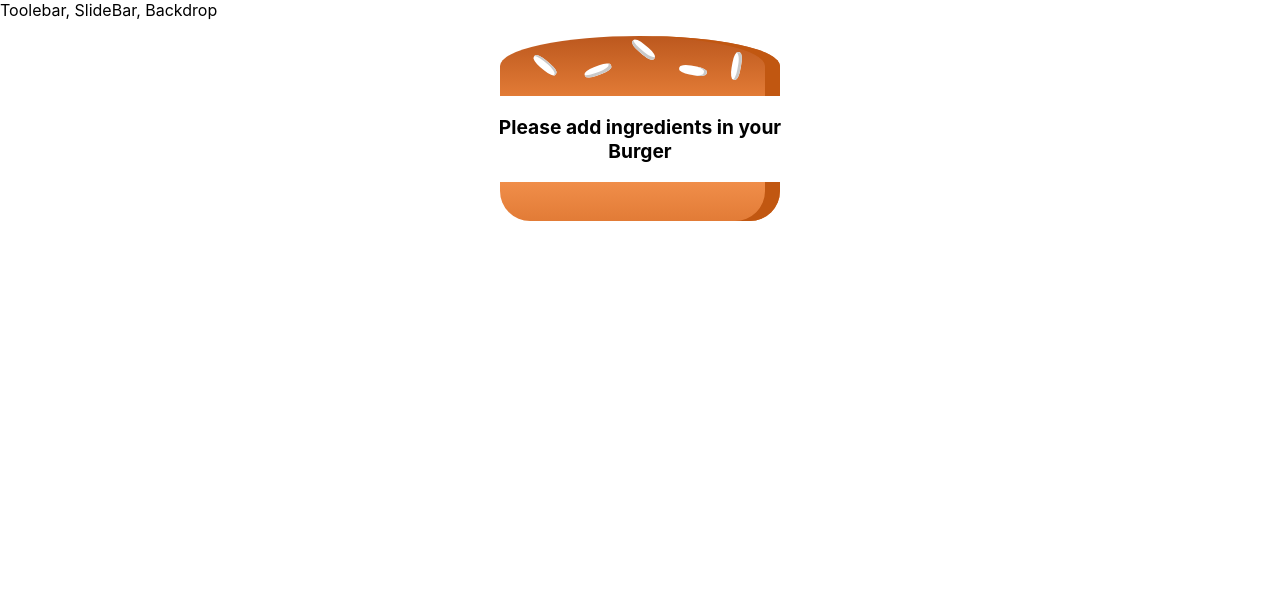
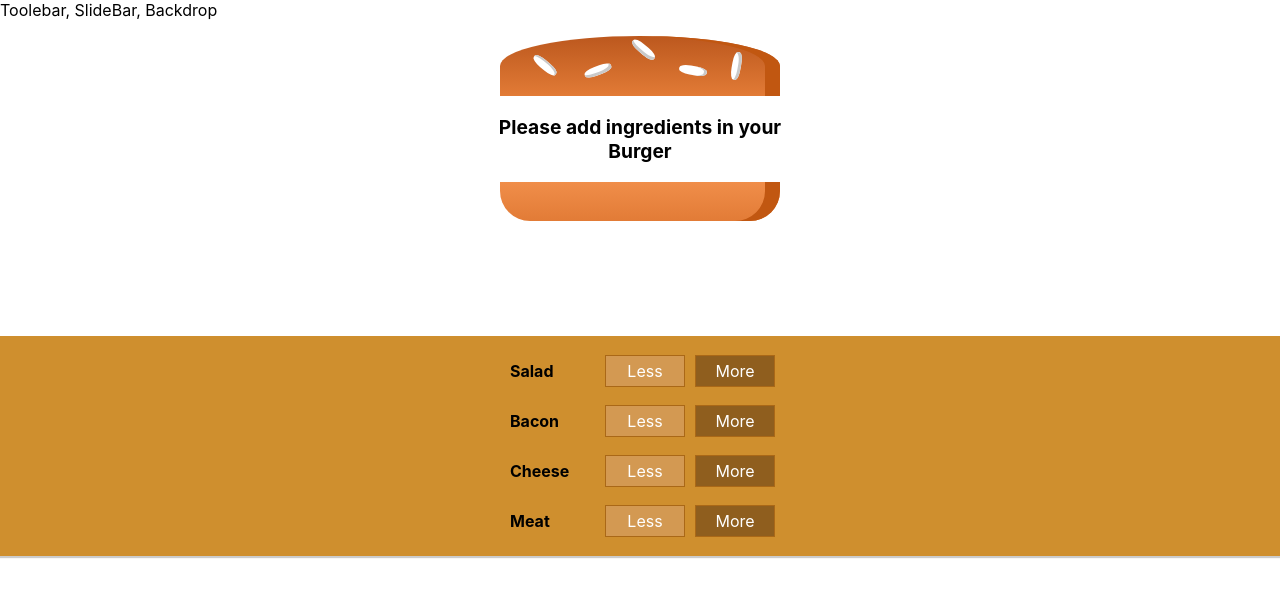
Before and after one commit to KGhising/BurgerBuilder, a React (Create React App) app: page / in a window 1280 px wide. Shown: the top 596 px of the page. Built offline with nearby package versions, Linux system fonts and the light colour scheme.

Commit message:
Create build controls component

```diff
--- /dev/null
+++ b/src/component/Burger/BuildControls/BuildControl/BuildControl.js
@@ -0,0 +1,13 @@
+import React from 'react';
+
+import classes from './BuildControl.module.css';
+
+const buildControl = (props) => (
+    <div className={classes.BuildControl}>
+        <div className={classes.Label}>{props.label}</div>
+        <button className={classes.Less}>Less</button>
+        <button className={classes.More}>More</button>
+    </div>
+);
+
+export default buildControl;
--- /dev/null
+++ b/src/component/Burger/BuildControls/BuildControl/BuildControl.module.css
@@ -0,0 +1,57 @@
+.BuildControl {
+    display: flex;
+    justify-content: space-between;
+    align-items: center;
+    margin: 5px 0;
+}
+
+.BuildControl button {
+    display: block;
+    font: inherit;
+    padding: 5px;
+    margin: 0 5px;
+    width: 80px;
+    border: 1px solid #AA6817;
+    cursor: pointer;
+    outline: none;
+}
+
+
+.BuildControl button:disabled {
+    background-color: #AC9980;
+    border: 1px solid #7E7365;
+    color: #ccc;
+    cursor: default;
+}
+
+.BuildControl button:hover:disabled {
+    background-color: #AC9980;
+    color: #ccc;
+    cursor: not-allowed;
+}
+
+.Label {
+    padding: 10px;
+    font-weight: bold;
+    width: 80px;
+}
+
+.BuildControl .Less {
+    background-color: #D39952;
+    color: white;
+}
+
+.BuildControl .More {
+    background-color: #8F5E1E;
+    color: white;
+}
+
+.BuildControl .Less:hover, .BuildControl .Less:active {
+    background-color: #DAA972;
+    color: white;
+}
+
+.BuildControl .More:hover,.BuildControl .More:active {
+    background-color: #99703F;
+    color: white;
+}
--- /dev/null
+++ b/src/component/Burger/BuildControls/BuildControls.js
@@ -0,0 +1,21 @@
+import React from 'react';
+
+import classes from './BuildControls.module.css';
+import BuildControl from './BuildControl/BuildControl';
+
+const controls = [
+    { label: 'Salad', type: 'salad' },
+    { label: 'Bacon', type: 'bacon' },
+    { label: 'Cheese', type: 'cheese' },
+    { label: 'Meat', type: 'meat' }
+];
+
+const buildControls = (props) => (
+    <div className={classes.BuildControls}>
+        {controls.map(ctrl => (
+            <BuildControl key={ctrl.label} label={ctrl.label} />
+        ))}
+    </div>
+);
+
+export default buildControls;
--- /dev/null
+++ b/src/component/Burger/BuildControls/BuildControls.module.css
@@ -0,0 +1,10 @@
+.BuildControls {
+    width: 100%;
+    background-color: #cf8f2e;
+    display: flex;
+    flex-flow: column;
+    align-items: center;
+    box-shadow: 0 2px 1px #ccc;
+    margin: auto;
+    padding: 10px 0;
+}
--- a/src/container/BurgerBuilder/BurgerBuilder.js
+++ b/src/container/BurgerBuilder/BurgerBuilder.js
@@ -2,6 +2,7 @@
 
 import Auxilary from '../../hoc/Auxilary';
 import Burger from '../../component/Burger/Burger';
+import BuildControls from '../../component/Burger/BuildControls/BuildControls';
 
 class BurgerBuidler extends Component{
     // you can also add constructor
@@ -17,6 +18,7 @@
         return (
             <Auxilary>
                 <Burger ingredients={this.state.ingredients} />
+                <BuildControls />
             </Auxilary>
         );
     }
```
